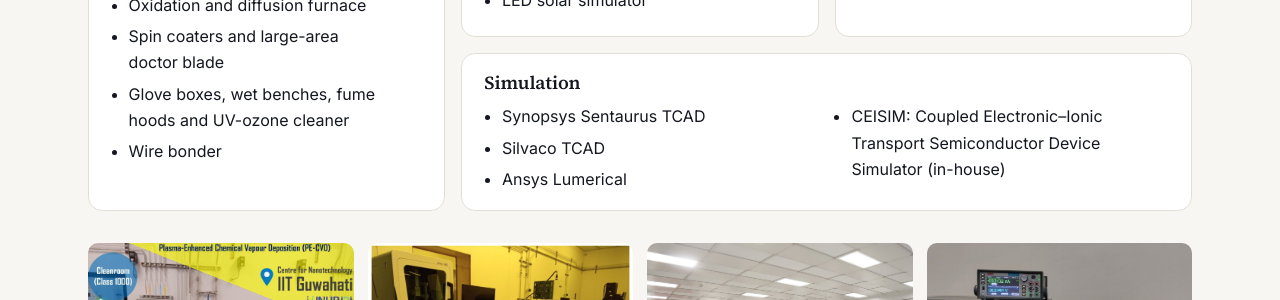
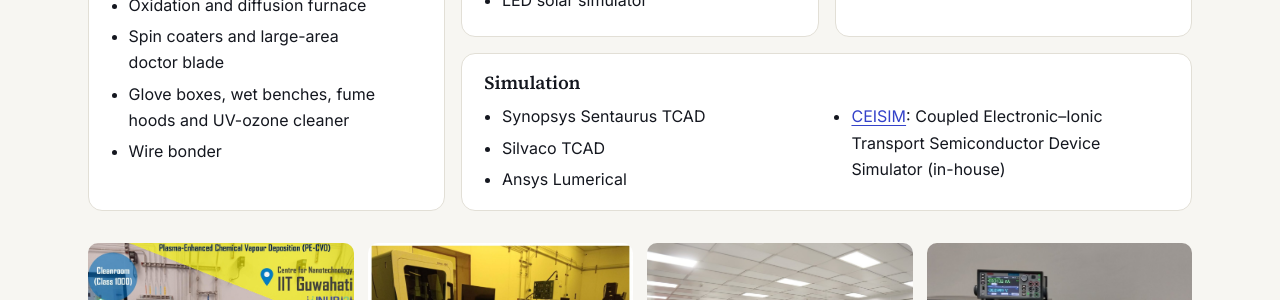
Before and after one commit to nsdg-iitg/nsdg-iitg.github.io, a Jekyll site: the page built from facilities.md, in a window 1280 px wide and 1400 px high, scrolled down 456 px. Shown: the part 243-543 px from the top of the window. Built offline with Jekyll 4.4.1, drawn with Linux system fonts in a browser that asks for light colours.

Commit message:
Add CEISIM page (coming soon) with an access request form
- /ceisim/ page: coming-soon notice, short description, request-access form that opens an email
- Facilities page links CEISIM to the new page
- ceisim_email in _config.yml sets where requests are sent

Co-Authored-By: Claude Fable 5.2 <noreply@anthropic.com>
Claude-Session: https://claude.ai/code/session_01EapaZWM2CBMf6ps5HBQLq2

```diff
--- a/_config.yml
+++ b/_config.yml
@@ -17,6 +17,9 @@ contact_phone: "+91 361 258 3469"
 # Visitor statistics (optional, free). Create a site at https://www.goatcounter.com,
 # then put its code here, e.g. goatcounter: "nsdg-iitg". Leave empty to switch off.
 goatcounter: "nsdg-iitg"
+
+# Address that receives requests for access to the CEISIM simulator (the form on /ceisim/)
+ceisim_email: "basit@iitg.ac.in"
 
 # Chat assistant (optional). Address of the Cloudflare Worker described in chatbot/README.md,
 # e.g. chat_endpoint: "https://nsdg-chat.example.workers.dev". Leave empty to switch off.
--- a/assets/css/style.css
+++ b/assets/css/style.css
@@ -493,3 +493,13 @@ a, .btn, .chip, .site-nav a { transition: color .15s, background-color .15s, bor
 .edit-box .cite-btn { justify-self: start; }
 .edit-rows { display: grid; gap: 12px; }
 .edit-rows:empty { display: none; }
+
+/* CEISIM page */
+.soon { background: var(--surface); border: 1px solid var(--line); border-left: 4px solid var(--c-model); border-radius: var(--radius); padding: 24px 26px; margin: 0 0 28px; max-width: 860px; }
+.soon h2 { margin: 0 0 .4em; }
+.soon p:last-child { margin-bottom: 0; }
+.soon-tag { display: inline-block; margin: 0 0 12px; padding: 3px 12px; border-radius: 99px; background: var(--c-model); color: #fff; font: 600 .78rem var(--font); letter-spacing: .06em; text-transform: uppercase; }
+.soon .btn:disabled { opacity: .5; cursor: not-allowed; }
+.ceisim-grid { display: grid; gap: 28px; align-items: start; }
+@media (min-width: 900px) { .ceisim-grid { grid-template-columns: minmax(0, 1fr) minmax(0, 1fr); } }
+.ceisim-grid .edit-form { margin: 0; }
```
Also changed, not shown: ceisim.html (added, +53 -0 lines), facilities.md (+1 -1 lines).
